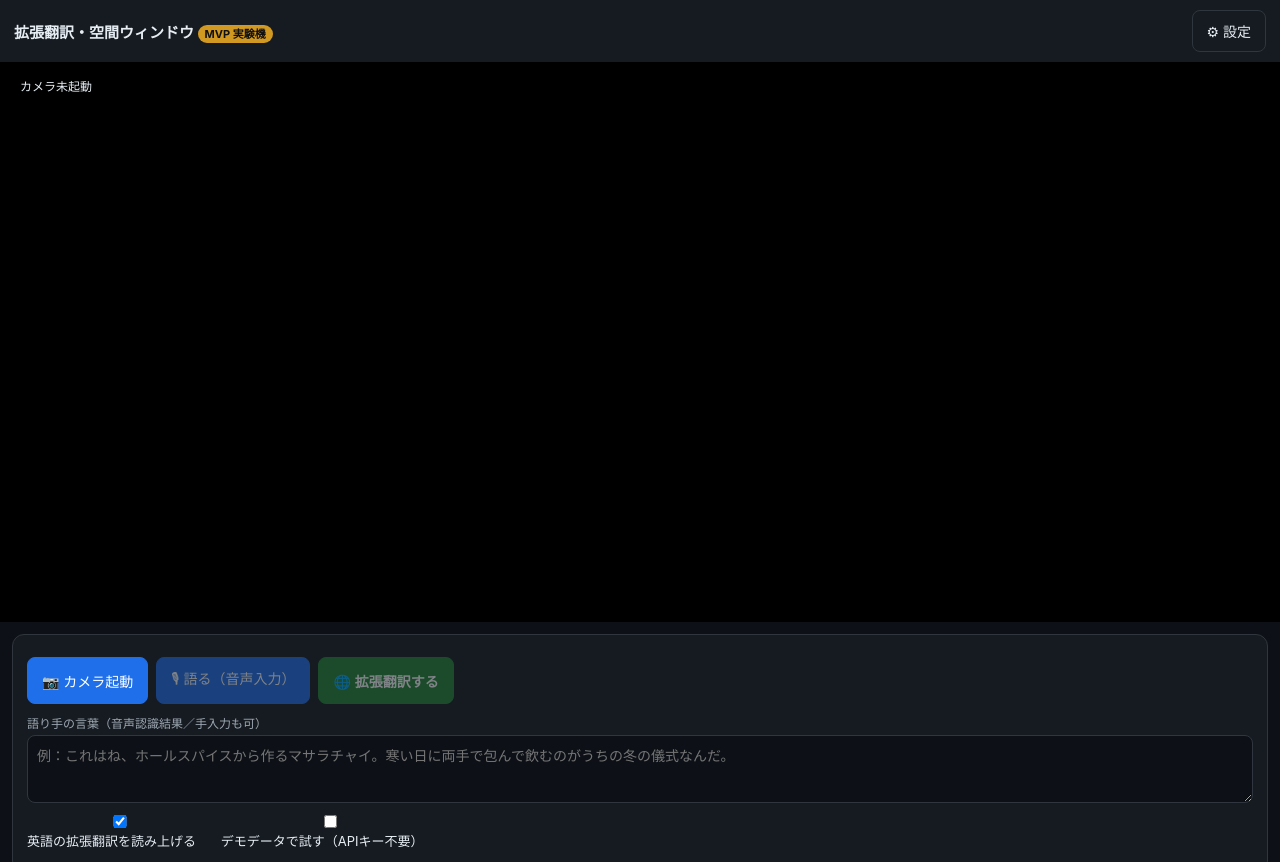
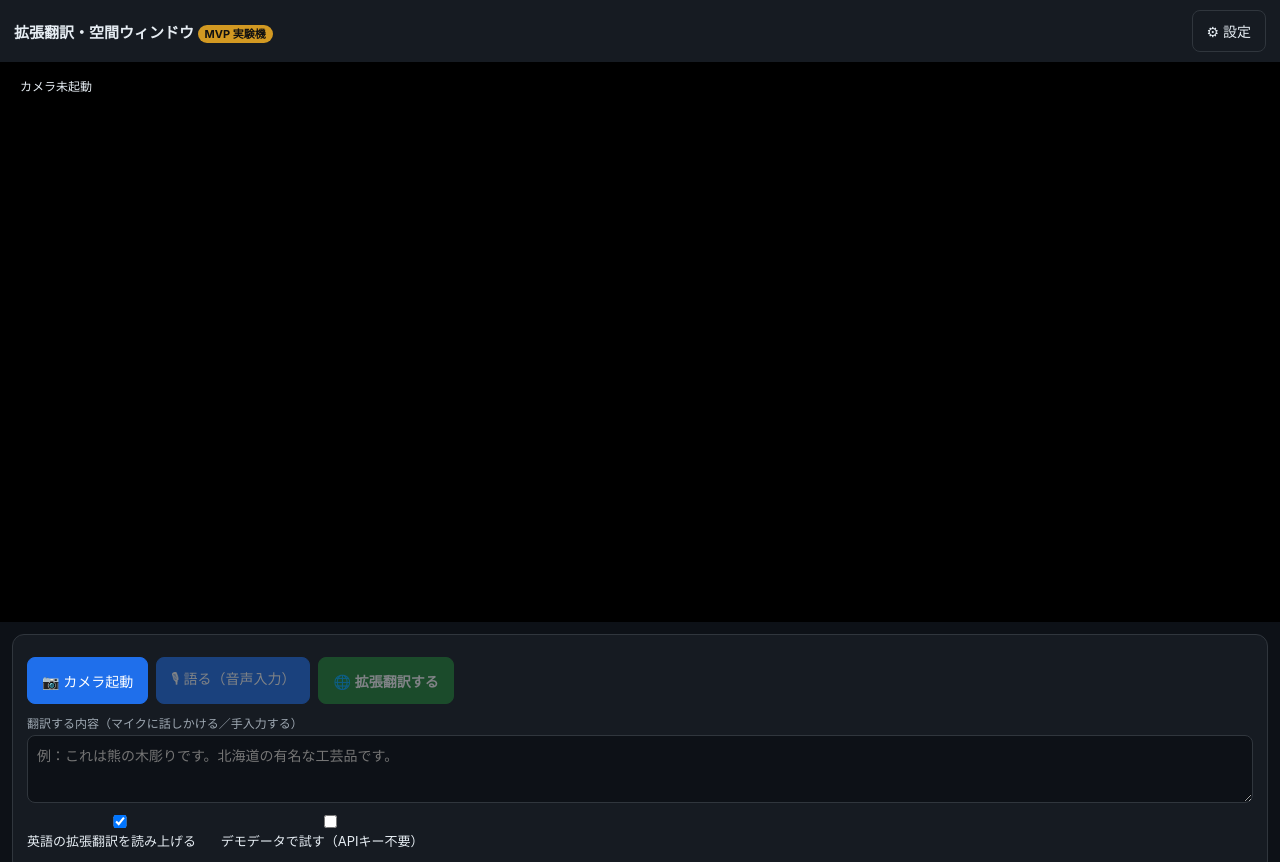
Before and after one commit to Joe-wolf-woof/culture-lens, a plain HTML site: page index.html in a window 1280 px wide. Shown: the top 862 px of the page. Drawn offline with nearby package versions, Linux system fonts and the light colour scheme.

Commit message:
文言変更: 入力ラベルを「翻訳する内容（マイクに話しかける／手入力する）」に、入力例を熊の木彫りに変更

```diff
--- a/index.html
+++ b/index.html
@@ -33,8 +33,8 @@
     <button id="btn-record" class="primary" disabled>🎙 語る（音声入力）</button>
     <button id="btn-translate" class="accent" disabled>🌐 拡張翻訳する</button>
   </div>
-  <label class="lbl">語り手の言葉（音声認識結果／手入力も可）</label>
-  <textarea id="transcript" rows="3" placeholder="例：これはね、ホールスパイスから作るマサラチャイ。寒い日に両手で包んで飲むのがうちの冬の儀式なんだ。"></textarea>
+  <label class="lbl">翻訳する内容（マイクに話しかける／手入力する）</label>
+  <textarea id="transcript" rows="3" placeholder="例：これは熊の木彫りです。北海道の有名な工芸品です。"></textarea>
   <div class="row small">
     <label><input type="checkbox" id="chk-speak" checked> 英語の拡張翻訳を読み上げる</label>
     <label><input type="checkbox" id="chk-demo"> デモデータで試す（APIキー不要）</label>
```
